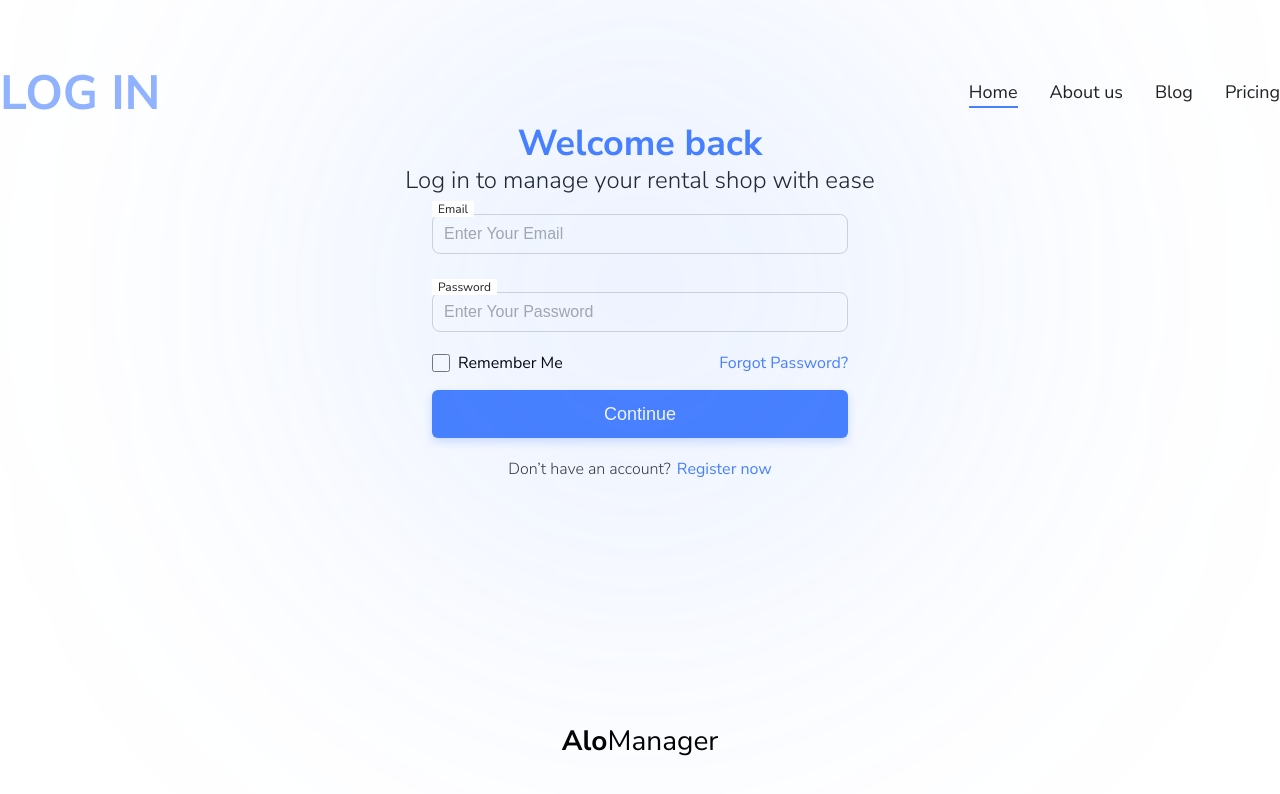
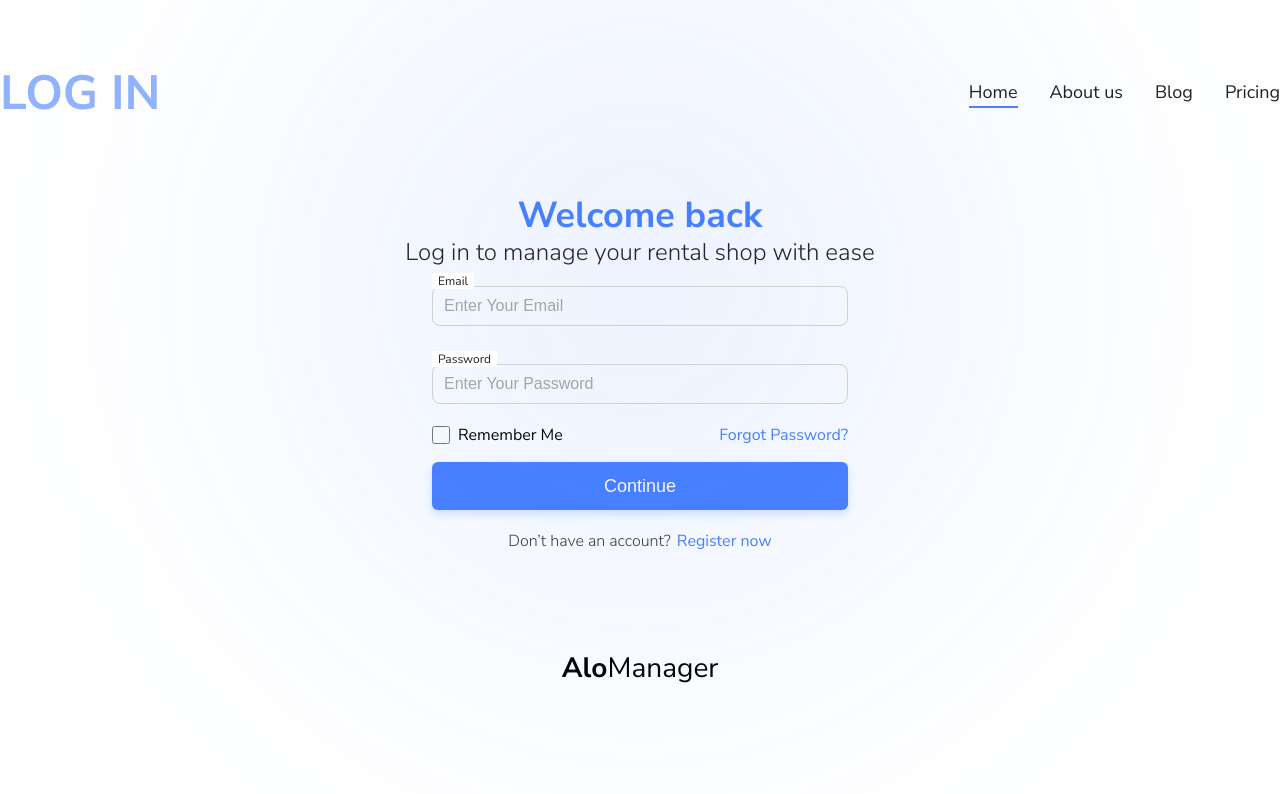
Before and after one commit to francoserjen10/Vendor_frontend_final, a Next.js app: page /login in a window 1280 px wide. Shown: the top 794 px of the page. Built offline with nearby package versions, Linux system fonts and the light colour scheme.

Commit message:
Fixed login header

```diff
--- a/package.json
+++ b/package.json
@@ -4,7 +4,7 @@
   "description": "Final vendor panel frontend developed with Next.js and TypeScript",
   "private": true,
   "scripts": {
-    "dev": "next dev --turbopack",
+    "dev": "next dev",
     "build": "next build",
     "start": "next start",
     "lint": "next lint"
--- a/src/app/globals.sass
+++ b/src/app/globals.sass
@@ -40,6 +40,7 @@
 html, body
   font-family: Nunito Sans, sans-serif !important
   background: v.$background-primary !important
+  line-height: normal
 
 *
   box-sizing: border-box
--- a/src/app/login/page.tsx
+++ b/src/app/login/page.tsx
@@ -8,10 +8,8 @@ export default function Login() {
             <div className="login__glow" aria-hidden />
 
             {/* Header superior */}
-            <header className="login__header">
-                <h1 className="login__title">
-                    LOG <span className="login__title--in">IN</span>
-                </h1>
+            <header className="login__header container">
+                <h1 className="login__title">LOG IN</h1>
                 <nav className="login__nav">
                     <Link className="login__nav-link login__nav-link--active" href="#">Home</Link>
                     <Link className="login__nav-link" href="#">About us</Link>
--- a/styles/login/login.sass
+++ b/styles/login/login.sass
@@ -6,49 +6,31 @@
   min-height: 100dvh
   background: v.$surface
   display: grid
-  grid-template-rows: auto 1fr auto
+  //grid-template-rows: auto 1fr auto
 
 .container
   width: 100%
-  max-width: 848px
+  max-width: 1280px
   margin-inline: auto
-  padding-inline: 16px
-
-/* Glow radial (Ellipse 309: #4880FF1A + blur 300px) */
-.login__glow
-  position: absolute
-  inset: 0
-  pointer-events: none
-  &::before
-    content: ""
-    position: absolute
-    width: clamp(480px, 60vw, 700px)
-    height: clamp(480px, 60vw, 700px)
-    left: 50%
-    top: 36%
-    transform: translate(-50%, -50%)
-    border-radius: 50%
-    background: rgba(72, 128, 255, 0.10)
-    filter: blur(150px) // 300px en Figma; 150–200px queda más performante
-    z-index: 0
 
 /* Header */
 .login__header
   display: flex
   align-items: center
   justify-content: space-between
-  gap: 24px
-  padding-top: 60px
+  height: 65px
+  margin-top: 60px
+  flex-wrap: nowrap
   position: relative
   z-index: 1
 
 .login__title
+  margin: 0
+  font-size: 48px
+  line-height: 1
   font-weight: 700
-  font-size: clamp(28px, 4vw, 48px)
   color: v.$primary
   opacity: .6
-  &--in
-    font-weight: 700
 
 .login__nav
   display: flex
@@ -71,6 +53,24 @@
       bottom: -2px
       height: 2px
       background: v.$primary
+
+/* Glow radial (Ellipse 309: #4880FF1A + blur 300px) */
+.login__glow
+  position: absolute
+  inset: 0
+  pointer-events: none
+  &::before
+    content: ""
+    position: absolute
+    width: clamp(480px, 60vw, 700px)
+    height: clamp(480px, 60vw, 700px)
+    left: 50%
+    top: 36%
+    transform: translate(-50%, -50%)
+    border-radius: 50%
+    background: rgba(72, 128, 255, 0.10)
+    filter: blur(150px) // 300px en Figma; 150–200px queda más performante
+    z-index: 0
 
 /* Card centro */
 .login__card
```
